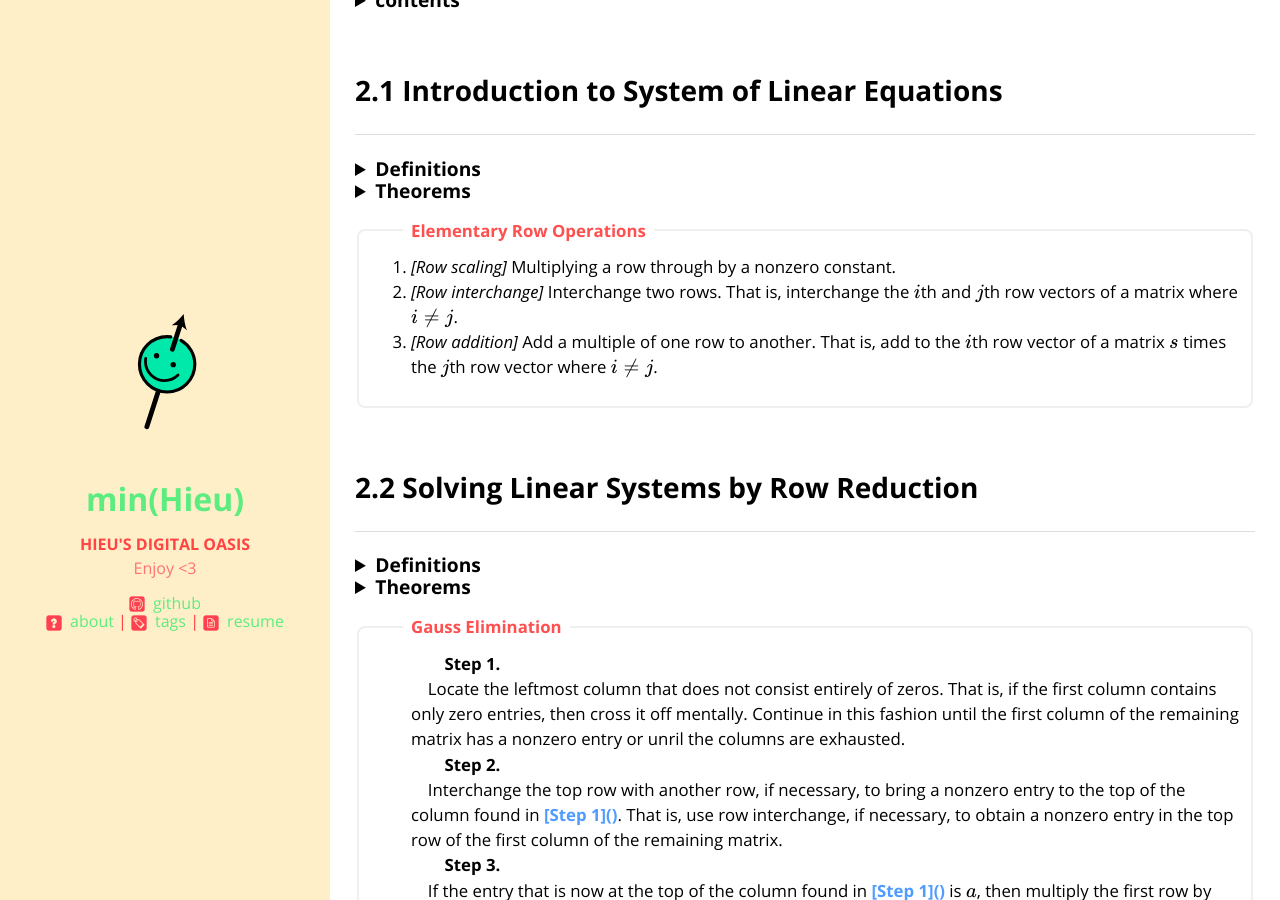
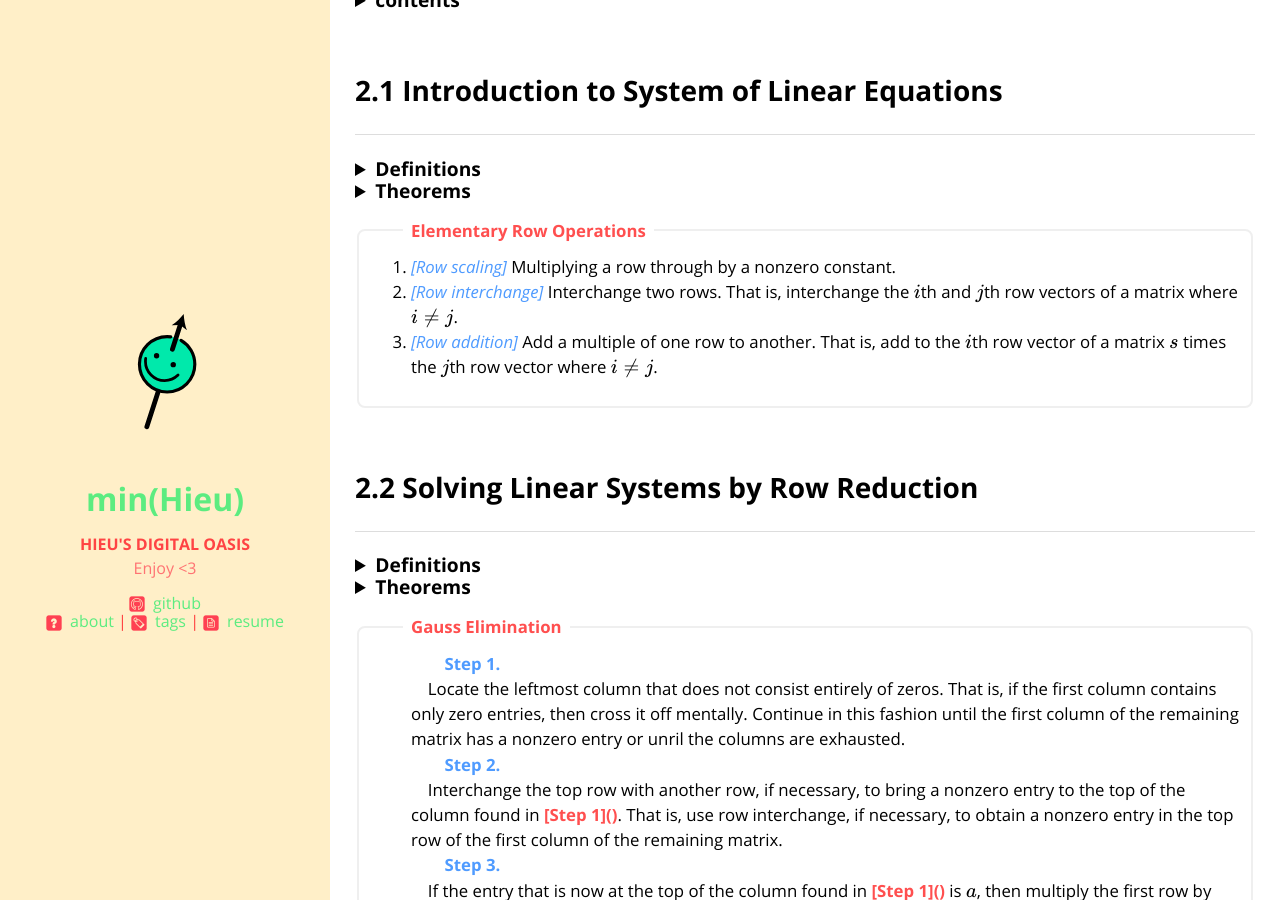
Before and after one commit to min-hieu/min-hieu.github.io, a Jekyll site: the page built from _posts/2021-02-11-Linear-algebra-summary.md, in a window 1280 px wide and 900 px high, scrolled down 793 px. Built offline with Jekyll 4.4.1, drawn with Linux system fonts in a browser that asks for light colours; formulas are drawn with MathJax 3; a script that is not in the unit is left out.

Commit message:
Update post.scss

```diff
--- a/_sass/post.scss
+++ b/_sass/post.scss
@@ -16,7 +16,7 @@ span#notion-highlight-1 {
     color: rgb(255, 79, 79);
 }
 
-span#notion-highlight-1 {
+span#notion-highlight-2 {
     color: rgb(79, 155, 255);
 }
 
```
